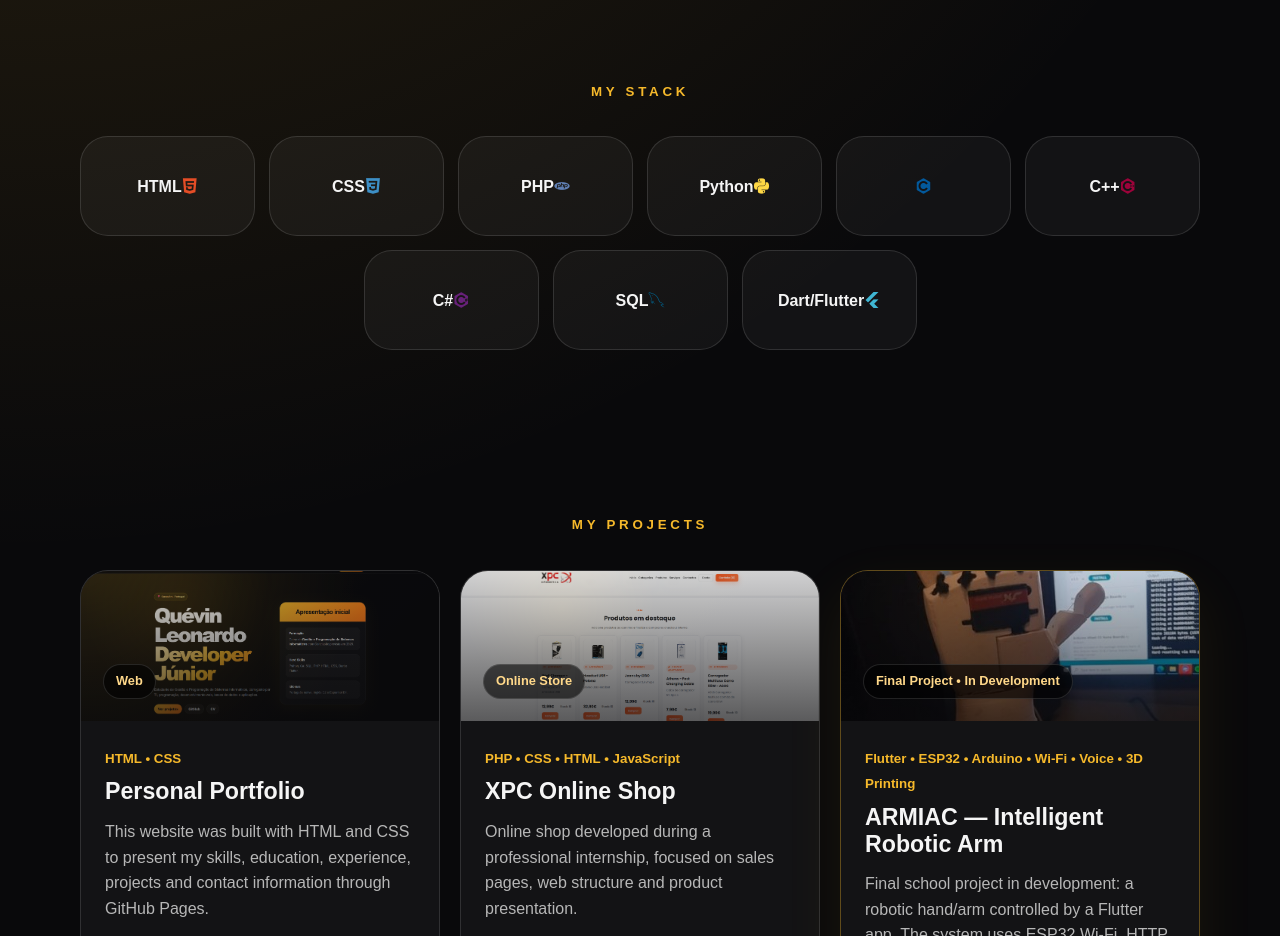
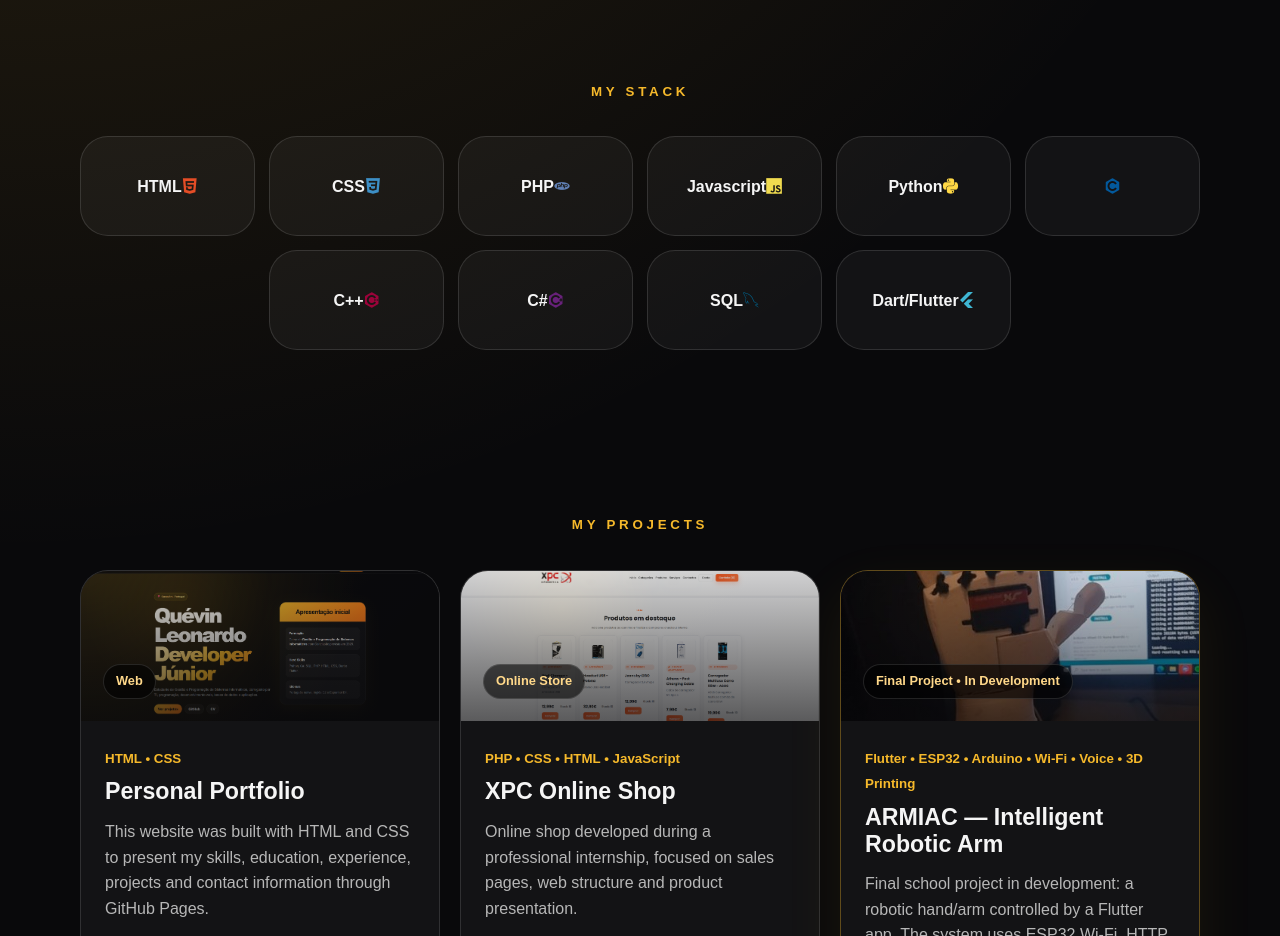
Before and after one commit to KevinLeonardoHUB/portfolio, a plain HTML site: page en.html in a window 1280 px wide. Shown: the part 840-1776 px from the top of the page. Drawn offline with nearby package versions, Linux system fonts and the light colour scheme.

Commit message:
Update en.html

```diff
--- a/en.html
+++ b/en.html
@@ -115,6 +115,11 @@
             <div class="stack-item">
               <span>PHP</span>
               <i class="devicon-php-plain colored"></i>
+            </div>
+
+            <div class="stack-item">
+              <span>Javascript</span>
+              <i class="devicon-javascript-plain colored"></i>
             </div>
 
             <div class="stack-item">
```
